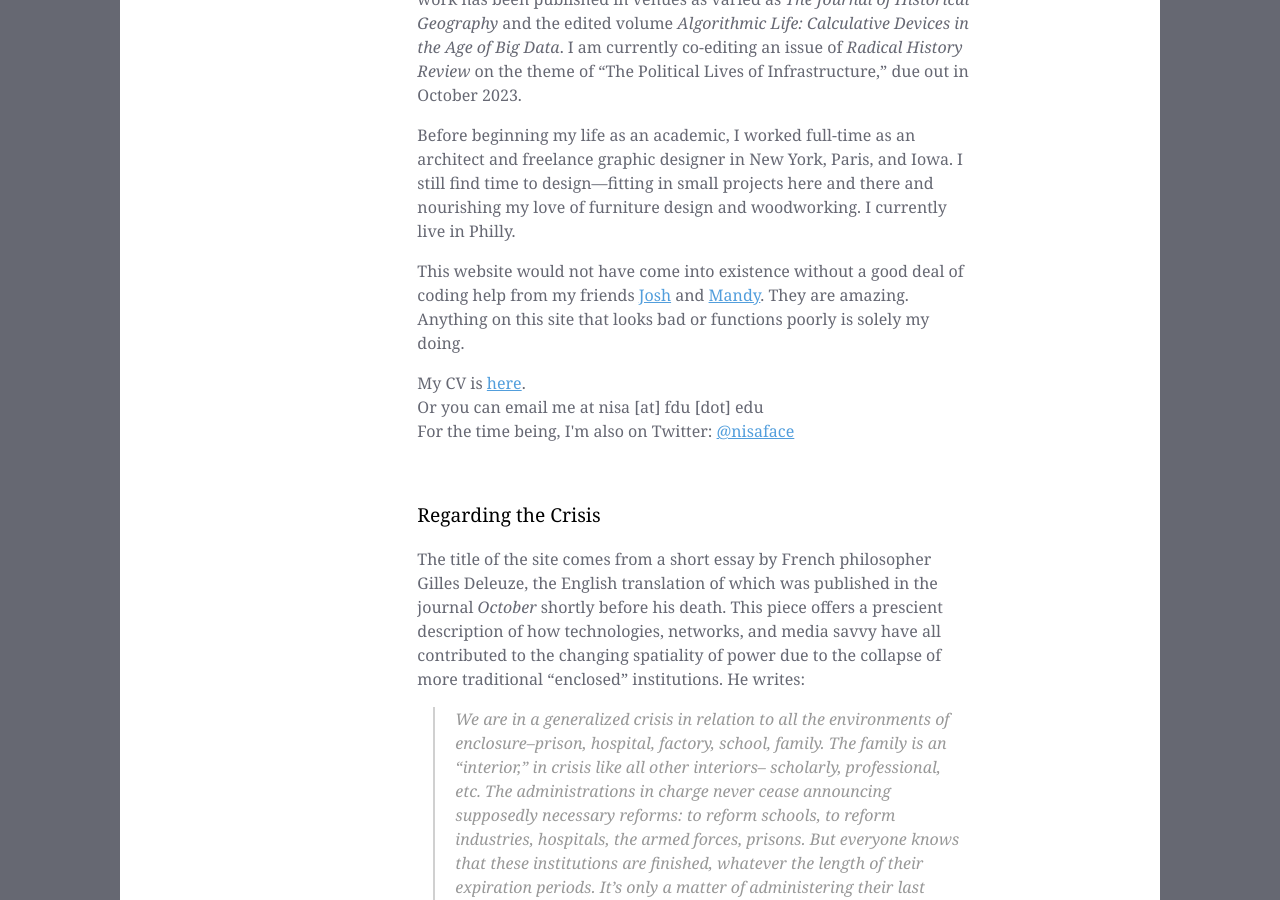
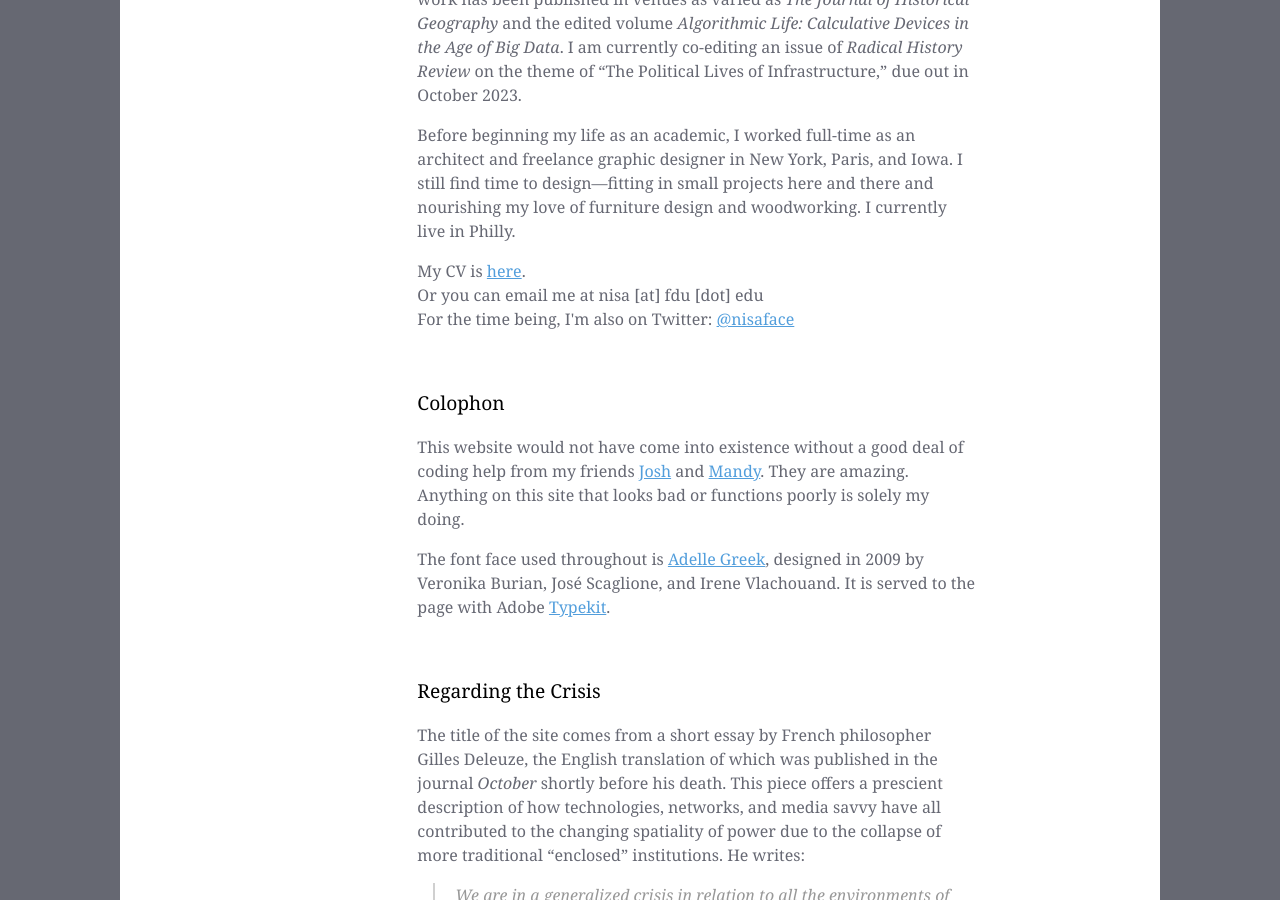
Before and after one commit to nisaface/nisaface.github.io, a Jekyll site: the page about/index.html, which Jekyll copies as it is, in a window 1280 px wide and 900 px high, scrolled down 877 px. Built offline with Jekyll 4.4.1, drawn with Linux system fonts in a browser that asks for light colours.

Commit message:
colophon

```diff
--- a/about/index.html
+++ b/about/index.html
@@ -52,13 +52,24 @@
 
         <p>Before beginning my life as an academic, I worked full-time as an architect and freelance graphic designer in New York, Paris, and Iowa. I still find time to design—fitting in small projects here and there and nourishing my love of furniture design and woodworking. I currently live in Philly.
 
-        <p>This website would not have come into existence without a good deal of coding help from my friends <a href="https://joshstewart.me/">Josh</a> and <a href="http://www.aworkinglibrary.com/">Mandy</a>. They are amazing. Anything on this site that looks bad or functions poorly is solely my doing.</p>
-
         <p>My CV is <a href="https://fdu.academia.edu/RichardNisa/CurriculumVitae">here</a>.<br>
         Or you can email me at nisa [at] fdu [dot] edu<br>
         For the time being, I'm also on Twitter: <a href="http://twitter.com/nisaface">@nisaface</a></p>
 
       </div>
+      <br>
+      <article class="post longform single">
+        <header class="post-header">
+        <h1 class="post-title">Colophon</h1>
+      </header>
+      <div class="post-content">
+
+        <p>This website would not have come into existence without a good deal of coding help from my friends <a href="https://joshstewart.me/">Josh</a> and <a href="http://www.aworkinglibrary.com/">Mandy</a>. They are amazing. Anything on this site that looks bad or functions poorly is solely my doing.</p>
+
+        <p>The font face used throughout is <a href="https://www.type-together.com/resources/_pdfs/DS_%20Adelle_GRK.pdf">Adelle Greek</a>, designed in 2009 by Veronika Burian, José Scaglione, and Irene Vlachouand. It is served to the page with Adobe <a href="https://fonts.adobe.com/">Typekit</a>.
+
+      </div>
+
       <br>
       <article class="post longform single">
         <header class="post-header">
```
